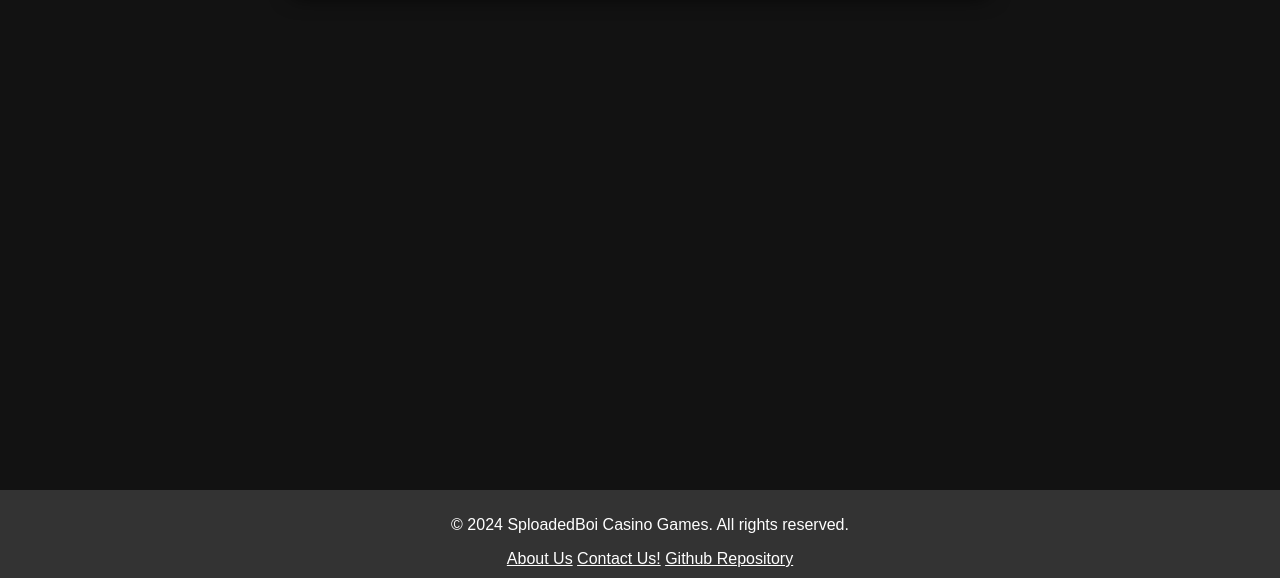
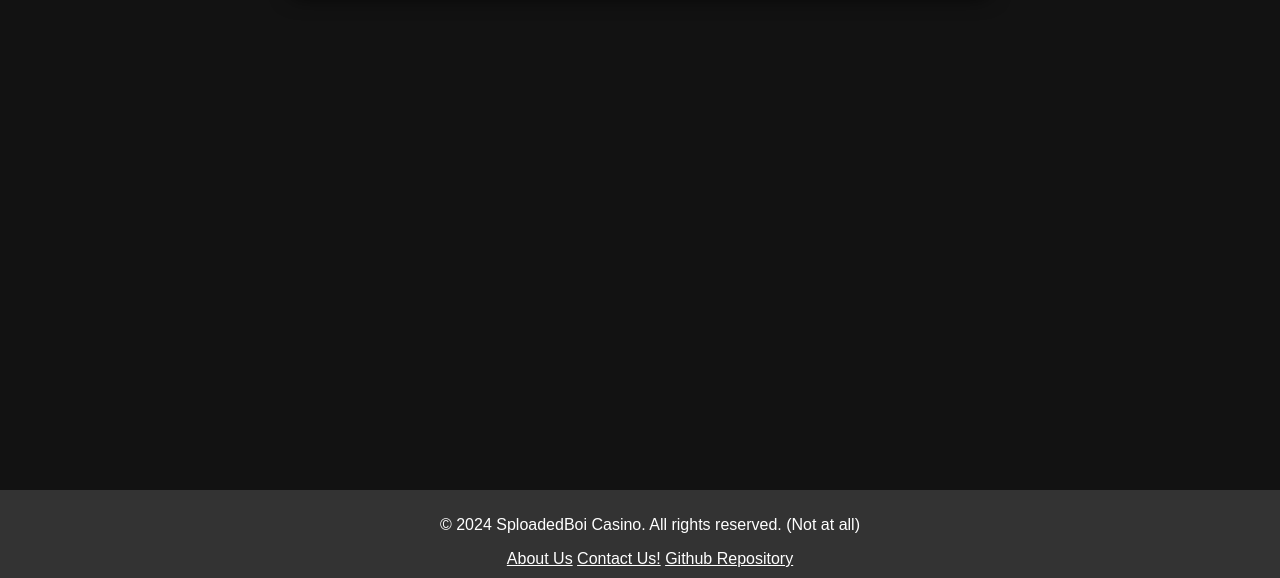
Before and after one commit to SploadedCasino/SploadedCasino.github.io, a plain HTML site: page plinko/index.html in a window 1280 px wide. Shown: the part 222-800 px from the top of the page. Drawn offline with Linux system fonts and the light colour scheme.

Commit message:
Update index.html

```diff
--- a/plinko/index.html
+++ b/plinko/index.html
@@ -25,7 +25,7 @@
         <button onclick="window.location.href = '../index.html'">Back to Home</button>
     </div>
     <footer>
-        <p>© 2024 SploadedBoi Casino Games. All rights reserved.</p>
+        <p>© 2024 SploadedBoi Casino. All rights reserved. (Not at all)</p>
         <a href="about/" style="color: white; text-align: right;">About Us</a></li>
         <a href="https://mail.google.com/mail/?view=cm&fs=1&to=nicholas.beaudean@students.mot.k12.de.us" style="color: white; text-align: right;">Contact Us!</a>
         <a href="https://github.com/SploadedCasino/SploadedCasino.github.io" style="color: white; text-align: right;">Github Repository</a>
```
